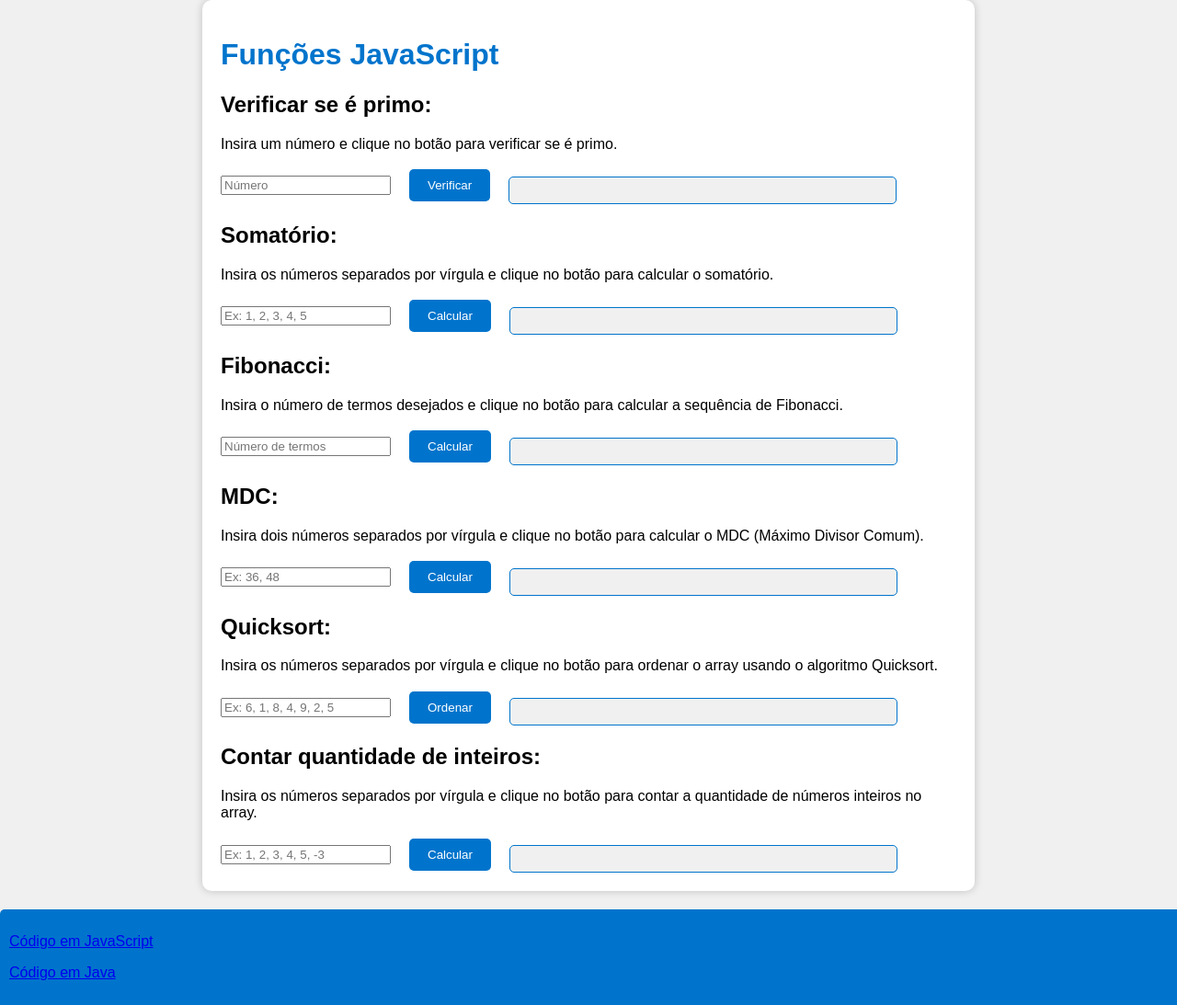
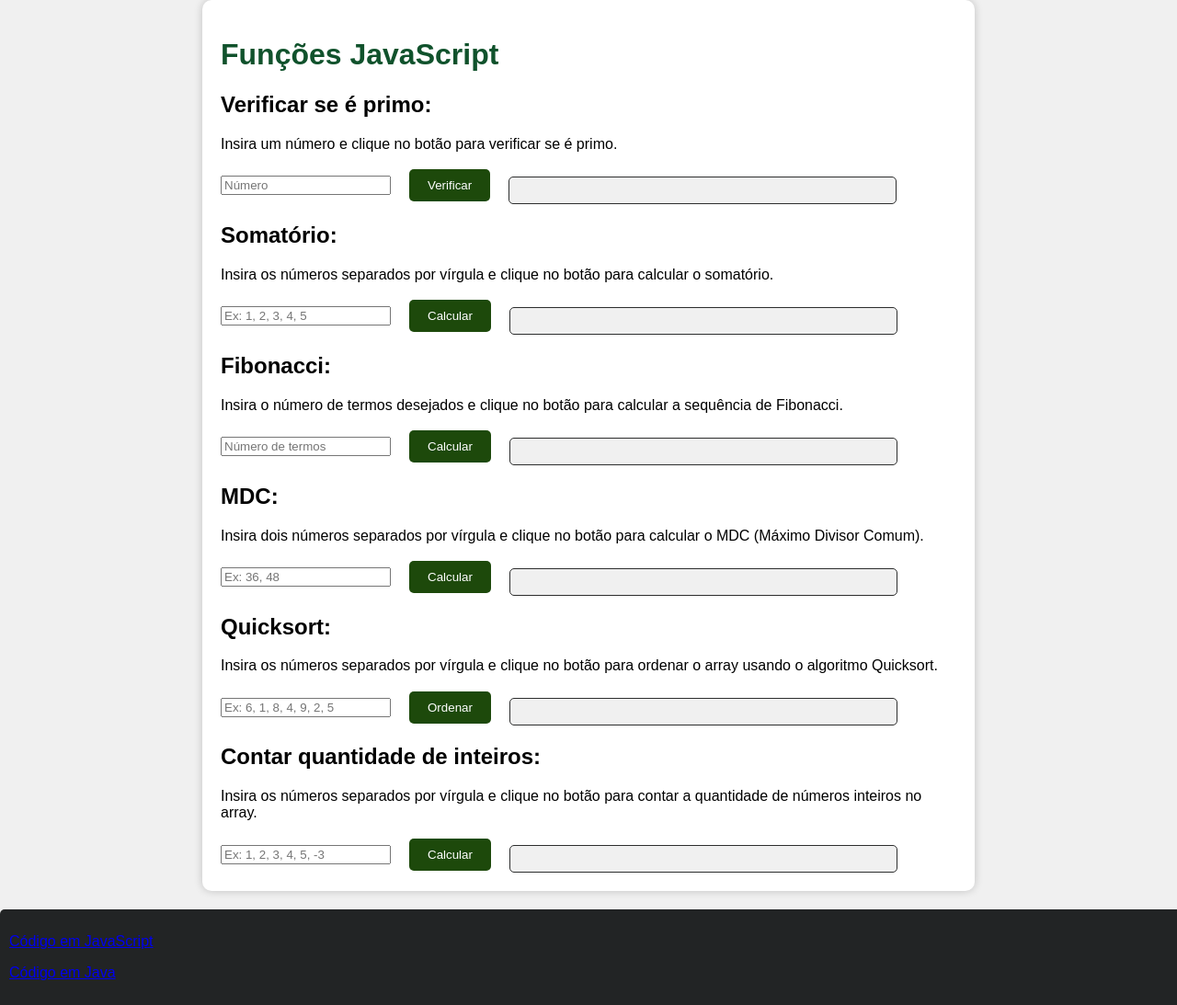
Before and after one commit to sofiaximenes/Algoritmos-com-FrontEnd, a plain HTML site: page index.html in a window 1280 px wide. Shown: the whole page at 92% size. Drawn offline with Linux system fonts and the light colour scheme.

Commit message:
primeiro commit

```diff
--- a/styles.css
+++ b/styles.css
@@ -15,7 +15,7 @@ body {
 }
 
 h1 {
-    color: #0074cc;
+    color: #10522c;
 }
 
 .section {
@@ -23,7 +23,7 @@ h1 {
 }
 
 .button {
-    background-color: #0074cc;
+    background-color: #1d490b;
     color: #ffffff;
     border: none;
     padding: 10px 20px;
@@ -33,7 +33,7 @@ h1 {
 }
 
 .button:hover {
-    background-color: #005aaa;
+    background-color: #09300d;
 }
 
 .result {
@@ -49,12 +49,12 @@ h1 {
 }
 
 .result {
-    border: 1px solid #0074cc;
+    border: 1px solid #2d2e2e;
     padding: 5px 10px;
     margin-left: 10px;
     border-radius: 5px;
     background-color: #f0f0f0;
-    color: #0074cc;
+    color: #3c3d3d;
     font-weight: bold;
     width: 50%; /* Aumenta o tamanho do quadrado para ocupar todo o container */
     min-height: 18px; /* Define uma altura mínima */
@@ -69,7 +69,7 @@ h1 {
     bottom: 0;
     right: 0;
     padding: 10px;
-    background-color: #0074cc;
+    background-color: #222425;
     color: #fff;
     border-top-left-radius: 5px;
     text-decoration: none;
```
